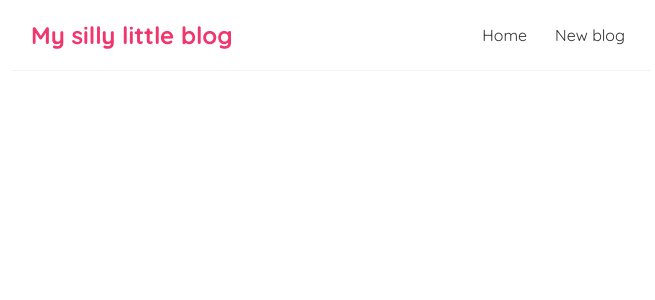
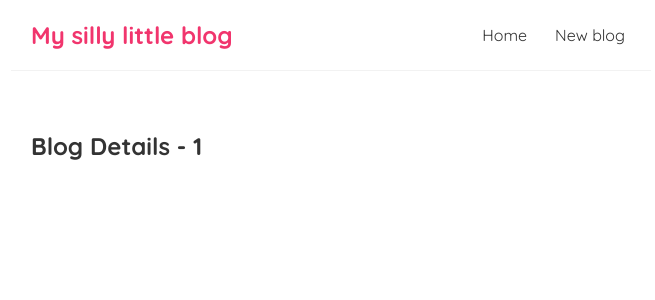
Before and after one commit to Laurens-1056274/SillyRepoRawr, a React (Create React App) app in the folder rawr/: page /blogs/1 in a window 1280 px wide. Shown: the top 300 px of the page, without its empty margins (309-964 px from the left). Built offline with nearby package versions, Linux system fonts and the light colour scheme.

Commit message:
completed tutorial 24 and 25

```diff
--- a/rawr/src/App.js
+++ b/rawr/src/App.js
@@ -2,6 +2,7 @@
 import Home from './Home';
 import {BrowserRouter as Router, Route, Switch} from 'react-router-dom';
 import Create from './create';
+import BlogDetails from './BlogDetails';
 
 function App() {
 
@@ -18,6 +19,11 @@
           <Route exact path="/create">
             <Create></Create>
           </Route>
+
+          <Route exact path="/blogs/:id">
+            <BlogDetails></BlogDetails>
+          </Route>
+
         </Switch>
       </div>
     </div>
--- /dev/null
+++ b/rawr/src/BlogDetails.js
@@ -0,0 +1,11 @@
+import { useParams } from "react-router-dom/cjs/react-router-dom.min";
+
+const BlogDetails = () => {
+    const {id} = useParams();
+    return (
+        <div className="blog-details">
+            <h2>Blog Details - {id}</h2>
+        </div>
+     );
+}
+export default BlogDetails;
--- a/rawr/src/BlogList.js
+++ b/rawr/src/BlogList.js
@@ -1,11 +1,15 @@
+import { Link } from "react-router-dom/cjs/react-router-dom.min";
+
 const BlogList = ({blogs, title}) => {
     return (
         <div className="blog-list">
             <h2>{title}</h2>
             {blogs.map((blog) =>(
             <div className="blog-preview" key={blog.id}>
-                <h2>{blog.title}</h2>
-                <p>Written by {blog.author}</p>
+                <Link to={`/blogs/${blog.id}`}>
+                    <h2>{blog.title}</h2>
+                    <p>Written by {blog.author}</p>
+                </Link>
             </div>
         ))}
         </div>
--- a/rawr/src/Home.js
+++ b/rawr/src/Home.js
@@ -1,4 +1,3 @@
-import { useEffect, useState } from "react";
 import BlogList from "./BlogList";
 import useFetch from "./useFetch";
 
@@ -12,5 +11,4 @@
     </div>
   );
 }
-
 export default Home;
--- a/rawr/src/create.js
+++ b/rawr/src/create.js
@@ -1,9 +1,8 @@
 const Create = () => {
     return (
-        <dif className="create">
+        <div className="create">
             <h2>Add a new Block</h2>
-        </dif>
+        </div>
      );
 }
-
 export default Create;
--- a/rawr/src/useFetch.js
+++ b/rawr/src/useFetch.js
@@ -4,10 +4,12 @@
         const [data, setData] = useState(null);
         const [isPending, setIsPending] = useState(true);
         const [error, setError] = useState(null);
+
         useEffect(() => {
-        fetch(url)
+            const abortCont = new AbortController();
+
+            fetch(url, {signal: abortCont.signal})
             .then(res => {
-
                 if (!res.ok) {
                 throw Error('could not fetch data for that resource QwQ')
                 };
@@ -19,9 +21,14 @@
                 setError(null);
             })
             .catch(err => {
+                if (err.name === 'AbortError') {
+                    console.log('fetch aborted');
+                } else {
                     setIsPending(false);
                     setError(err.message);
+                }
             })
+            return () => abortCont.abort();
         }, [url])
         return {data, isPending, error}
     }
```
Also changed, not shown: 1 other file (tests, documents, lock files or other folders). Lines whose indentation alone changed are shown as unchanged.
